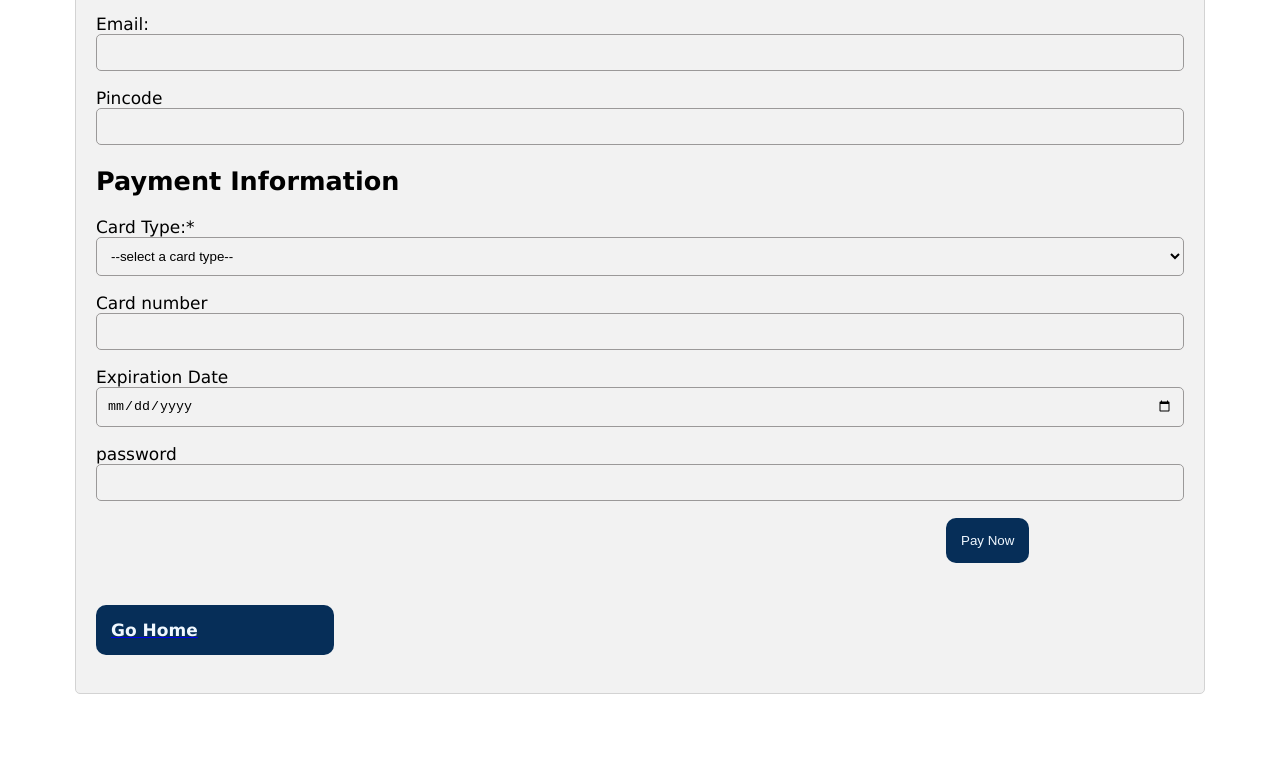
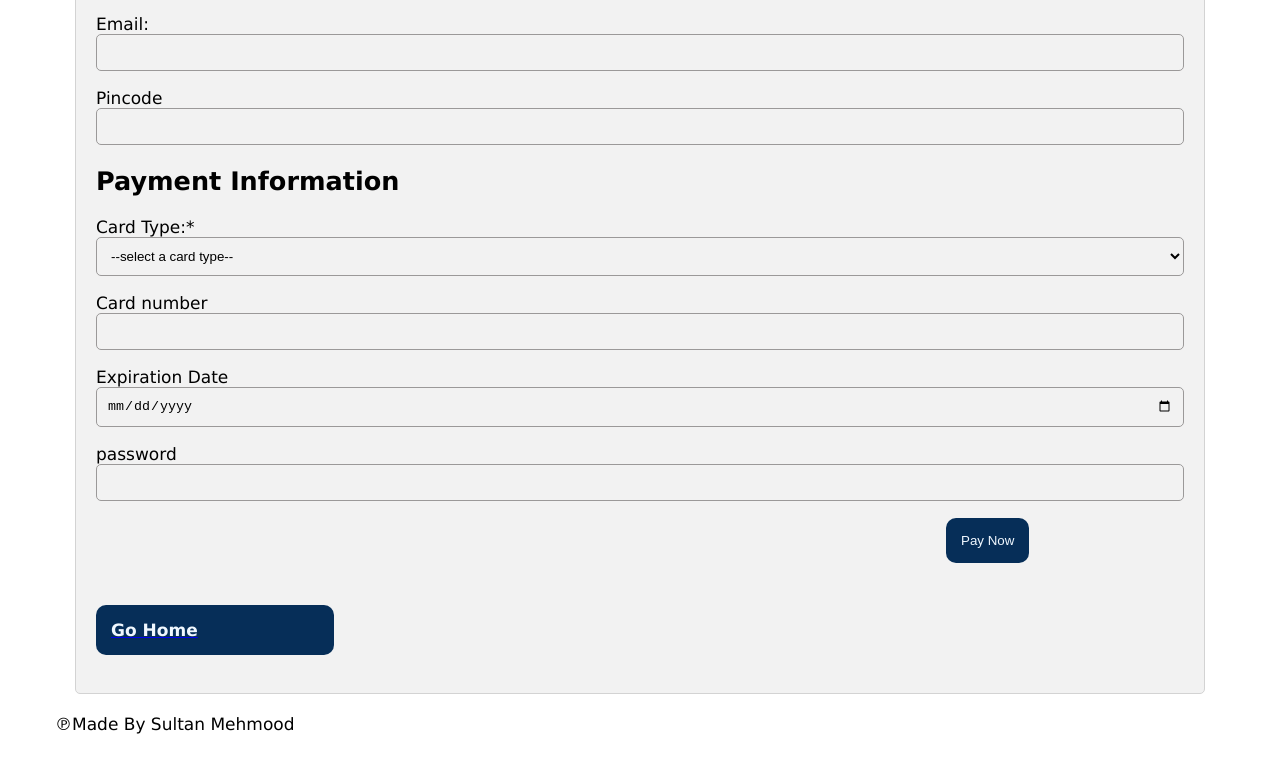
Before and after one commit to sultan-mx7/Fast-e-commerce, a plain HTML site: page payment_form.html in a window 1280 px wide. Shown: the part 552-1324 px from the top of the page. Drawn offline with Linux system fonts and the light colour scheme.

Commit message:
copyright

```diff
--- a/payment_form.html
+++ b/payment_form.html
@@ -112,7 +112,9 @@
         <br>
         <a class="gohome"href="home.html"><h4>Go Home</h4></a>
     </div>
-
+    <footer>
+        &copysr;Made By Sultan Mehmood
+    </footer>
 
 </body>
 </html>
```
